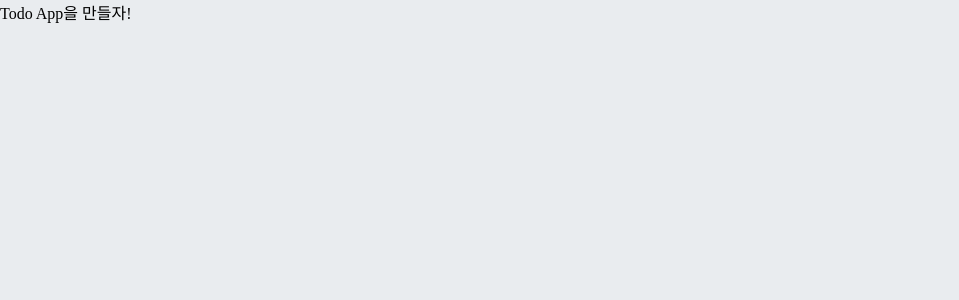
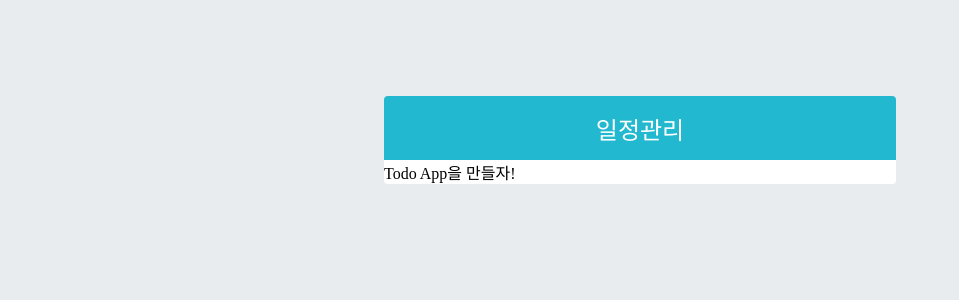
Before and after one commit to hyun77320/ToDoList, a React (Create React App) app: page / in a window 1280 px wide. Shown: the top 300 px of the page, without its empty margins (0-959 px from the left). Built offline with nearby package versions, Linux system fonts and the light colour scheme.

Commit message:
2022.04.10.

```diff
--- a/src/App.js
+++ b/src/App.js
@@ -1,9 +1,10 @@
 import React from 'react';
+import TodoTemplate from './component/TodoTemplate';
 
 const App = () => {
   return (
     <div>
-      Todo App을 만들자!
+      <TodoTemplate>Todo App을 만들자!</TodoTemplate>
     </div>
   );
 };
```
Also changed, not shown: src/component/TOdoInsert.js (added, +16 -0 lines), src/component/TodoInsert.scss (added).
